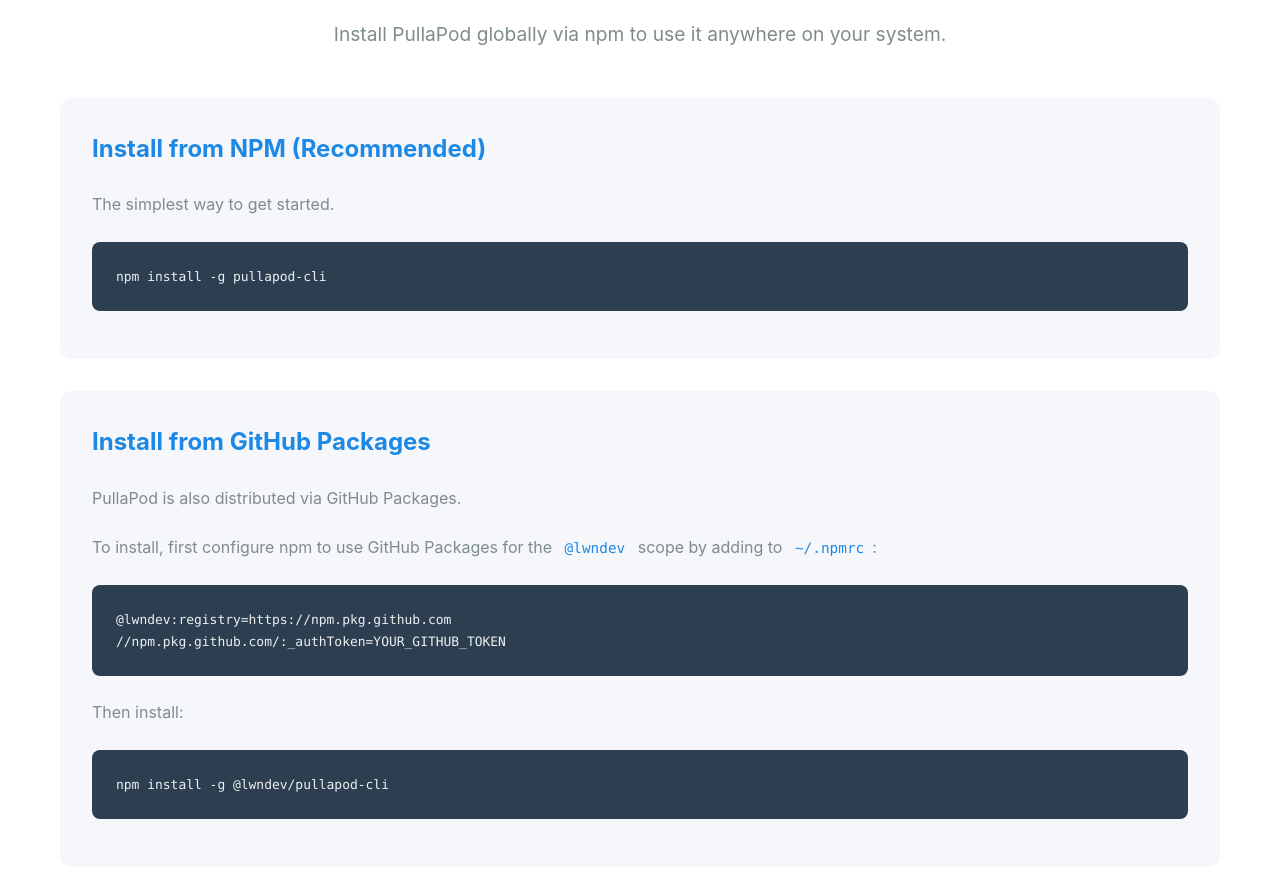
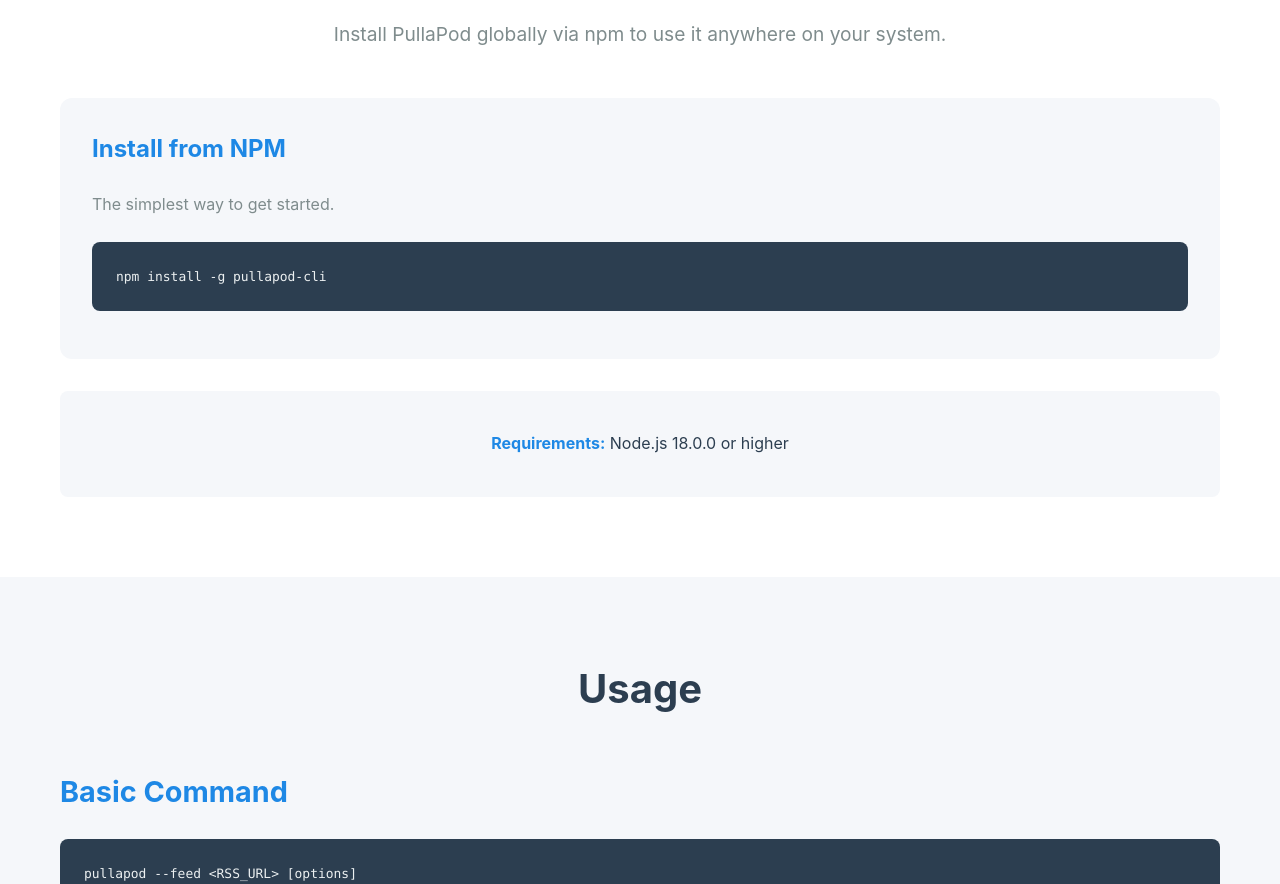
Before and after one commit to lwndev/pullapod-site, a plain HTML site: page index.html in a window 1280 px wide. Shown: the part 1860-2744 px from the top of the page. Drawn offline with Linux system fonts and the light colour scheme.

Commit message:
Remove references to GitHub NPM registry

```diff
--- a/index.html
+++ b/index.html
@@ -100,19 +100,9 @@
                 <p class="section-intro">Install PullaPod globally via npm to use it anywhere on your system.</p>
 
                 <div class="install-option">
-                    <h3>Install from NPM (Recommended)</h3>
+                    <h3>Install from NPM</h3>
                     <p>The simplest way to get started.</p>
                     <pre><code>npm install -g pullapod-cli</code></pre>
-                </div>
-
-                <div class="install-option">
-                    <h3>Install from GitHub Packages</h3>
-                    <p>PullaPod is also distributed via GitHub Packages.</p>
-                    <p>To install, first configure npm to use GitHub Packages for the <code>@lwndev</code> scope by adding to <code>~/.npmrc</code>:</p>
-                    <pre><code>@lwndev:registry=https://npm.pkg.github.com
-//npm.pkg.github.com/:_authToken=YOUR_GITHUB_TOKEN</code></pre>
-                    <p>Then install:</p>
-                    <pre><code>npm install -g @lwndev/pullapod-cli</code></pre>
                 </div>
 
                 <div class="requirements">
```
